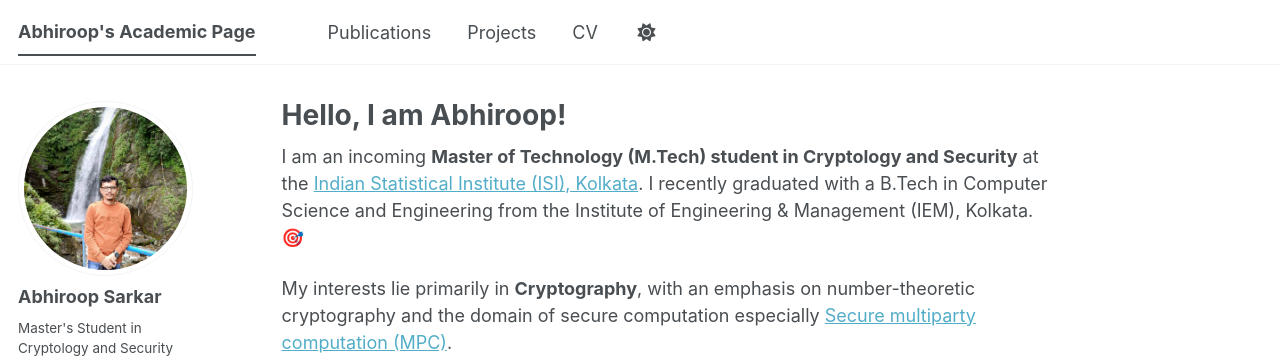
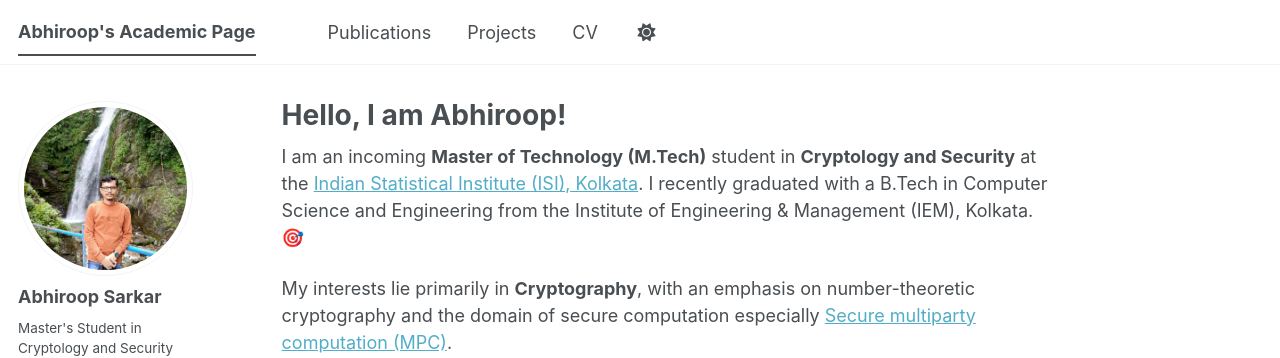
Before and after one commit to Abhiroop2004/Abhiroop2004.github.io, a Jekyll site: the page built from _pages/about.md, in a window 1280 px wide. Shown: the top 358 px of the page. Built offline with Jekyll 4.4.1, drawn with Linux system fonts in a browser that asks for light colours; a style sheet for code colours, icons or effects is not loaded.

Commit message:
Changes to main page

```diff
--- a/_pages/about.md
+++ b/_pages/about.md
@@ -7,7 +7,7 @@ redirect_from:
   - /about.html
 ---
 
-I am an incoming **Master of Technology (M.Tech) student in Cryptology and Security** at the [Indian Statistical Institute (ISI), Kolkata](https://www.isical.ac.in/index#). I recently graduated with a B.Tech in Computer Science and Engineering from the Institute of Engineering & Management (IEM), Kolkata. 🎯
+I am an incoming **Master of Technology (M.Tech)** student in **Cryptology and Security** at the [Indian Statistical Institute (ISI), Kolkata](https://www.isical.ac.in/index#). I recently graduated with a B.Tech in Computer Science and Engineering from the Institute of Engineering & Management (IEM), Kolkata. 🎯
 
 My interests lie primarily in **Cryptography**, with an emphasis on number-theoretic cryptography and the domain of secure computation especially [Secure multiparty computation (MPC)](https://github.com/rdragos/awesome-mpc).
 
```
